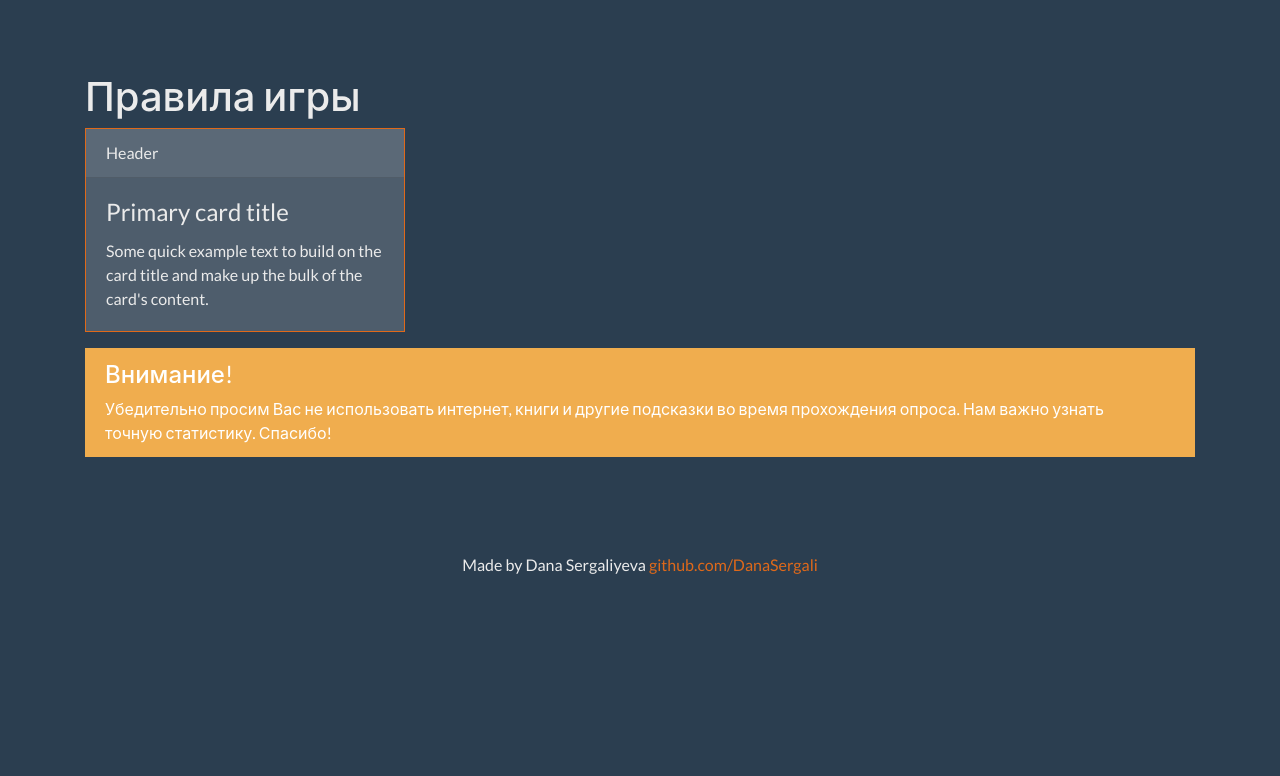
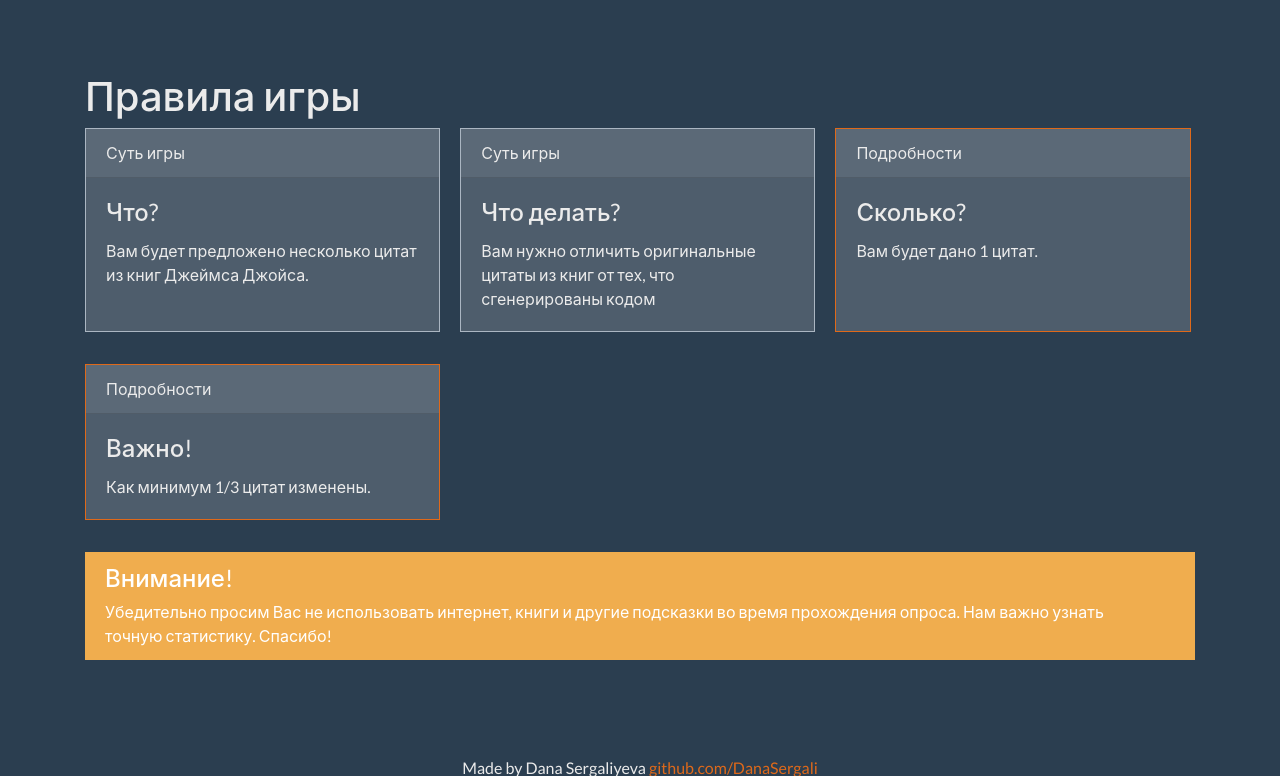
Before and after one commit to gitStereophonic/flask_quiz, a Flask app: template templates/rules.html in a window 1280 px wide. Shown: the part 48-824 px from the top of the page. Before the commit the page ends 622 px from the top, so only its background shows below. Run offline with Flask 2, Linux system fonts and the light colour scheme; the template is opened without the code that fills it: most values are stand-ins (such as "Sample title", 1, 10 or a date in 2020); parts of the project's set-up code (start-up, migrations or seed data) failed here and were passed over.

Commit message:
[UPD] Rules page updated

```diff
--- a/templates/rules.html
+++ b/templates/rules.html
@@ -8,11 +8,36 @@
 
 {% block content %}
   <div>
-    <div class="card border-primary mb-3" style="max-width: 20rem;">
-      <div class="card-header">Header</div>
-      <div class="card-body">
-        <h4 class="card-title">Primary card title</h4>
-        <p class="card-text">Some quick example text to build on the card title and make up the bulk of the card's content.</p>
+    <div class="form-group row" style="margin-left: 0; margin-right: 0;">
+      <div class="card border-light mb-3" style="width: 32%;">
+        <div class="card-header">Суть игры</div>
+        <div class="card-body">
+          <h4 class="card-title">Что?</h4>
+          <p class="card-text">Вам будет предложено несколько цитат из книг Джеймса Джойса.</p>
+        </div>
+      </div>
+      <div class="card border-light mb-3" style="width: 32%; margin-left: 20px;">
+        <div class="card-header">Суть игры</div>
+        <div class="card-body">
+          <h4 class="card-title">Что делать?</h4>
+          <p class="card-text">Вам нужно отличить оригинальные цитаты из книг от тех, что сгенерированы кодом</p>
+        </div>
+      </div>
+      <div class="card border-primary mb-3" style="width: 32%; margin-left: 20px;">
+        <div class="card-header">Подробности</div>
+        <div class="card-body">
+          <h4 class="card-title">Сколько?</h4>
+          <p class="card-text">Вам будет дано {{ qCount }} цитат. </p>
+        </div>
+      </div>
+    </div>
+    <div class="form-group row" style="margin-left: 0; margin-right: 0;">
+      <div class="card border-primary mb-3" style="width: 32%;">
+        <div class="card-header">Подробности</div>
+        <div class="card-body">
+          <h4 class="card-title">Важно!</h4>
+          <p class="card-text">Как минимум 1/3 цитат изменены. </p>
+        </div>
       </div>
     </div>
     <div class="alert alert-dismissible alert-warning">
```
